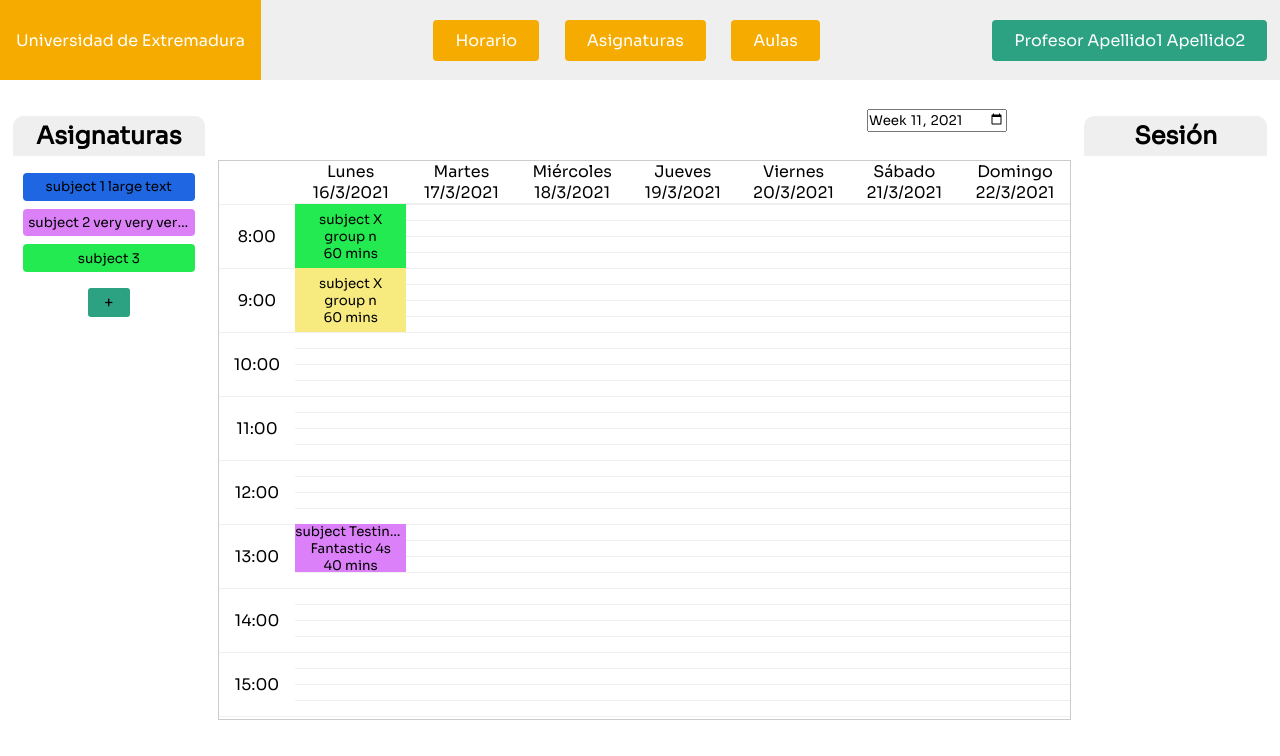
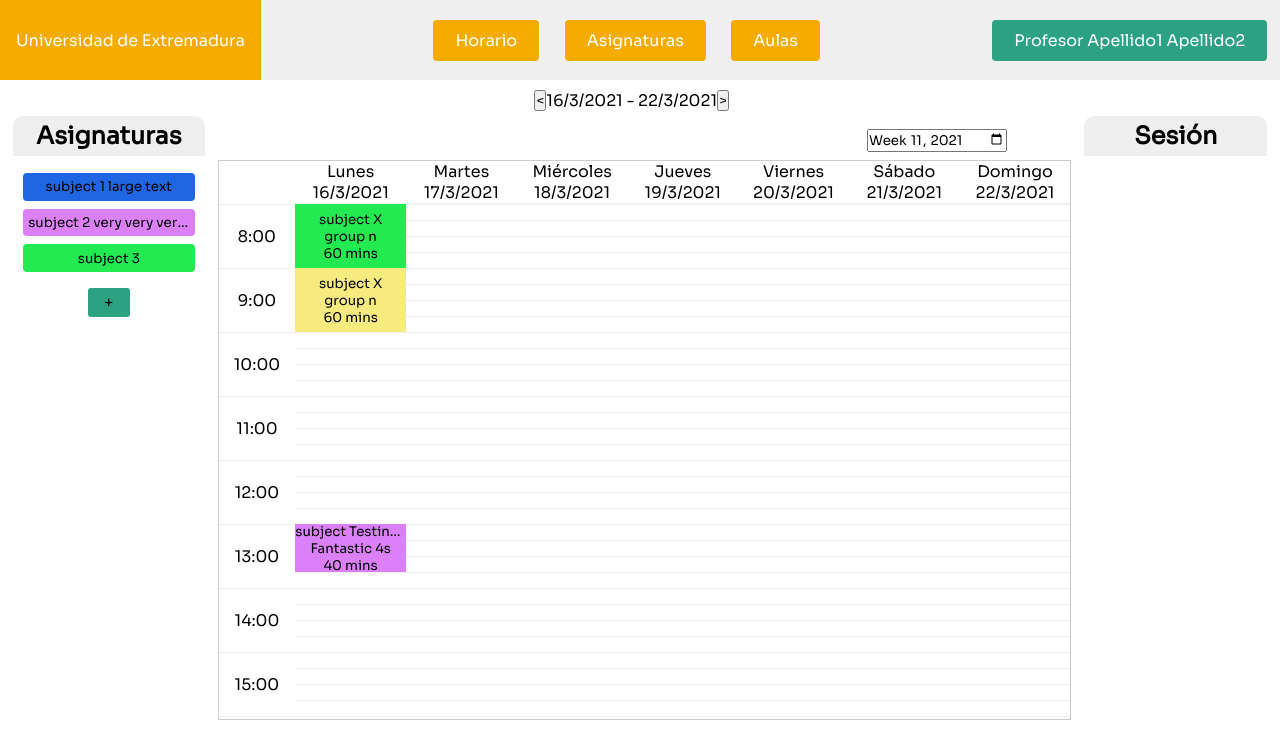
Before and after one commit to Cdelgado23/tfg-calendar, a React (Create React App) app: page /Horario in a window 1280 px wide. Shown: the top 756 px of the page. Built offline with nearby package versions, Linux system fonts and the light colour scheme.

Commit message:
feat: add session information and week scrolling

```diff
--- a/public/index.html
+++ b/public/index.html
@@ -3,7 +3,6 @@
   <head>
     <meta charset="utf-8" />
     <title>TFG: Calendar</title>
-
   </head>
   <style>
     /* width */
@@ -30,4 +29,6 @@
     <div id="root"></div>
 
   </body>
+
+
 </html>
--- a/src/App.js
+++ b/src/App.js
@@ -8,18 +8,22 @@ import Asignaturas from './pages/Asignaturas';
 import Aulas from './pages/Aulas';
 import Usuario from './pages/Usuario';
 
+import { useHistory } from "react-router-dom";
+
 
 function App() {
+  let history = useHistory();
   return (
-    <Router>
-      <Navbar />
-      <Switch>
+    <Router id="App">
+      <Navbar hist={history}/>
+      <Switch id="page-wrap">
         <Route path='/Horario' exact component={Horario} />
         <Route path='/Asignaturas' component={Asignaturas} />
         <Route path='/Aulas' component={Aulas} />
         <Route path='/Usuario' component={Usuario} />
       </Switch>
     </Router>
+
   );
 }
 
--- a/src/components/NavBar/NavBarElements.js
+++ b/src/components/NavBar/NavBarElements.js
@@ -35,7 +35,24 @@ export const Bars = styled(FaBars)`
 
     font-size: 1.8rem;
     cursor: pointer;
+    justify-self:center;
   }
+`;
+
+export const SelectRouter=styled.select`
+display: none;
+color: #fff;
+@media screen and (max-width: 1024px) {
+  display: block;
+  align-items: center;
+  display: flex;
+
+  font-size: 1.8rem;
+  cursor: pointer;
+  justify-self:center;
+  background: #2DA283;
+}
+
 `;
 
 export const NavMenu = styled.div`
--- a/src/components/NavBar/index.js
+++ b/src/components/NavBar/index.js
@@ -1,4 +1,4 @@
-import React from 'react';
+
 import {
   Nav,
   NavLink,
@@ -6,10 +6,22 @@ import {
   NavMenu,
   NavBtn,
   NavBtnLinkGreen,
-  NavBtnLinkYellow
+  NavBtnLinkYellow,
+  SelectRouter
 } from './NavBarElements';
 
-const Navbar = () => {
+import React from 'react';
+import { useHistory,useLocation } from "react-router-dom";
+
+
+function handleRouteChange(event, history, location) {
+  history.push("/"+event.target.value);
+  location= event.target.value;
+}
+
+const Navbar = (props) => {
+  let history = useHistory();
+  let location = useLocation();
   return (
     <>
       <Nav>
@@ -19,7 +31,13 @@ const Navbar = () => {
         </NavLink>
         </div>
 
-        <Bars />
+          <SelectRouter name="rooms" id="rooms" onChange={event =>{handleRouteChange(event, history, location)}}>
+          <option value={"Horario"}>Horario</option>
+          <option value={"Asignaturas"}>Asignaturas</option>
+          <option value={"Aulas"}>Aulas</option>
+
+          </SelectRouter>
+
         <NavMenu>
           <NavBtn>
             <NavBtnLinkYellow to='/Horario'>Horario</NavBtnLinkYellow>
--- a/src/components/SessionForm/SessionFormElements.js
+++ b/src/components/SessionForm/SessionFormElements.js
@@ -6,6 +6,7 @@ export const FlexForm= styled.div`
   flex-direction: column;
   width: 100%;
   justify-content: space-around;
+  margin-bottom: 5vh;
 `;
 
 export const sessionInput= styled.input`
@@ -13,3 +14,31 @@ export const sessionInput= styled.input`
   background: #EFEFEF;
 
 `;
+
+
+export const NotificationsButtonsContainer= styled.div`
+
+  display: flex;
+  flex-direction: row;
+  margin: 5%;
+  justify-content: space-around;
+  align-items: center;
+
+`;
+
+export const NotificationButton = styled.button`
+  border-radius: 4px;
+  background: #2DA283;
+  padding: 5% 10%;
+  color: #FFFF;
+  outline: none;
+  border: none;
+  cursor: pointer;
+  transition: all 0.2s ease-in-out;
+  text-decoration: none;
+  &:hover {
+    transition: all 0.2s ease-in-out;
+    background: #6cd1b6;
+    color: #010606;
+  }
+`;
--- a/src/components/SessionForm/index.js
+++ b/src/components/SessionForm/index.js
@@ -1,12 +1,12 @@
 import React from 'react';
-import {FlexForm} from './SessionFormElements'
+import {FlexForm, NotificationsButtonsContainer, NotificationButton} from './SessionFormElements'
 
 function showRooms(rooms){
     const listRooms = rooms.map((room) =>
     <option value={room}>{room}</option>
   );
   return (
-    <select name="cars" id="cars">
+    <select name="rooms" id="rooms">
         {listRooms}
     </select>
   );
@@ -61,6 +61,7 @@ export default class SessionForm extends React.Component {
         if (this.state.id){
 
         return (
+            <div>
             <FlexForm>
                 <label>
                     Subject
@@ -90,8 +91,19 @@ export default class SessionForm extends React.Component {
                     Room
                 </label>
                 {showRooms(this.props.getAvalibleRooms(this.props.selectedSession))}
-                <input type="submit" value="Change" />
+                <br/>
+                <input type="submit" value="Update"/>
             </FlexForm>
+            <h4 style={{textAlign: "center"}}>Notificaciones</h4>
+            <NotificationsButtonsContainer>
+            <NotificationButton>
+                ver
+            </NotificationButton>
+            <NotificationButton>
+                añadir
+            </NotificationButton>
+            </NotificationsButtonsContainer>
+            </div>
         );
         }else{
             return <div></div>;
--- a/src/components/Timetable/TimetableElements.js
+++ b/src/components/Timetable/TimetableElements.js
@@ -116,19 +116,24 @@ export const GridDayElement = styled.div`
 
 export const WeekDataBlock= styled.div`
   display: flex;
-  flex-direction: column;
+  flex-direction: row;
   justify-content: center;
   align-items: center;
+
   width: 100%;
-  height: 10vh;
+  height: 5vh;
 `;
 
 export const WeekPicker = styled.div`
-  align-self: flex-end;
   margin-right: 5vw;
-
+  margin-left: auto;
 `;
 export const SelectedWeek= styled.div`
 
-
+  display: flex;
+  flex-direction: row;
+  justify-content: center;
+  align-items: center;
+  justify-self: center;
+  margin-right: 3%;
 `;
--- a/src/components/Timetable/index.js
+++ b/src/components/Timetable/index.js
@@ -1,5 +1,7 @@
 import React from 'react';
-import {TimetableGrid, GridTimeElement, GridElement, GridLines, GridDayElement, WeekDataBlock, WeekPicker} from './TimetableElements';
+import {TimetableGrid, GridTimeElement, GridElement, GridLines, GridDayElement, WeekDataBlock, WeekPicker, SelectedWeek} from './TimetableElements';
+
+
 
 import {v4 as uuidv4} from 'uuid';
 
@@ -151,6 +153,7 @@ export default class Timetable extends React.Component {
         this.getScheduleInformation = this.getScheduleInformation.bind(this);
 
         this.handleSessionClick= this.handleSessionClick.bind(this);
+        this.changeWeek = this.changeWeek.bind(this);
       }
 
     handleSessionClick(session) {
@@ -220,14 +223,36 @@ export default class Timetable extends React.Component {
     });
     }
 
+    changeWeek(changeAmount){
+      var splitted = this.state.selectedWeek.split("-W");
+      var week = parseInt(splitted[1]) + changeAmount;
+      var current = getDateOfISOWeek(week,splitted[0]);
+
+      console.log(current);
+      this.setState({
+        selectedWeek: splitted[0]+"-W"+week,
+        week: getWeekFromDay( current)
+      });
+    }
+
     render() {
       return (
         <div>
         <WeekDataBlock>
-          <WeekPicker>
+          <SelectedWeek>
+          <button onClick= {()=>{this.changeWeek(-1)}}> {"<"} </button>
+          <p>{formatDate(this.state.week[0]) + " - " + formatDate(this.state.week[6])}</p>
+          <button onClick= {()=>{this.changeWeek(+1)}}> {">"} </button>
+          </SelectedWeek>
+        </WeekDataBlock>
+        <WeekDataBlock>
+        <WeekPicker>
             <input type="week" name="week" id="select-week" value={this.state.selectedWeek} required onChange={event => this.handleWeekChange(event)}></input>
-          </WeekPicker>
+        </WeekPicker>
+
         </WeekDataBlock>
+
+
         <TimetableGrid divisions= {this.state.divisions}>
               {drawRowLines(this.state, this.drop)}
               {populateDaysRow(this.state.week)}
```
Also changed, not shown: package.json (+5 -2 lines), src/index.css (line endings or trailing spaces), src/pages/Horario/Horario.js (line endings or trailing spaces), 1 other file (tests, documents, lock files or other folders).
